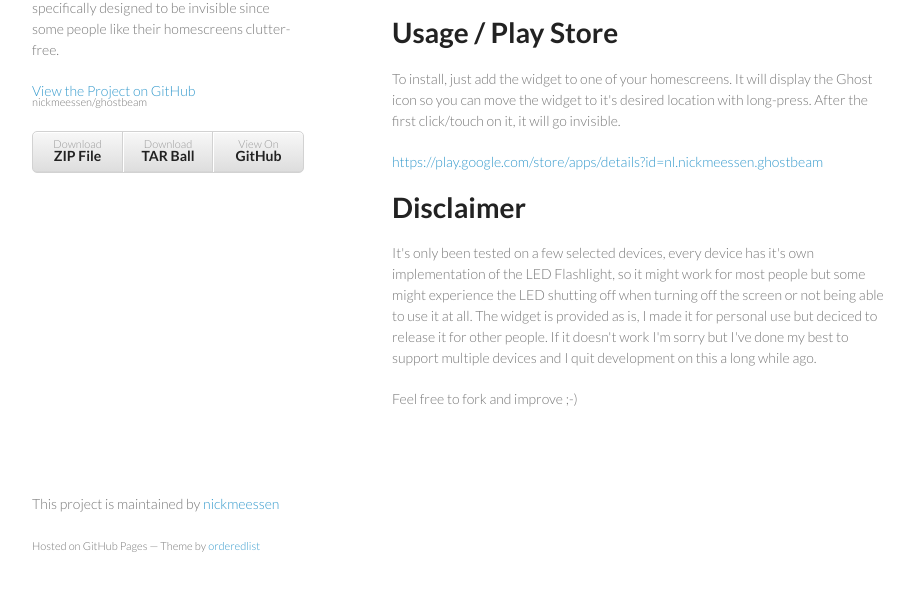
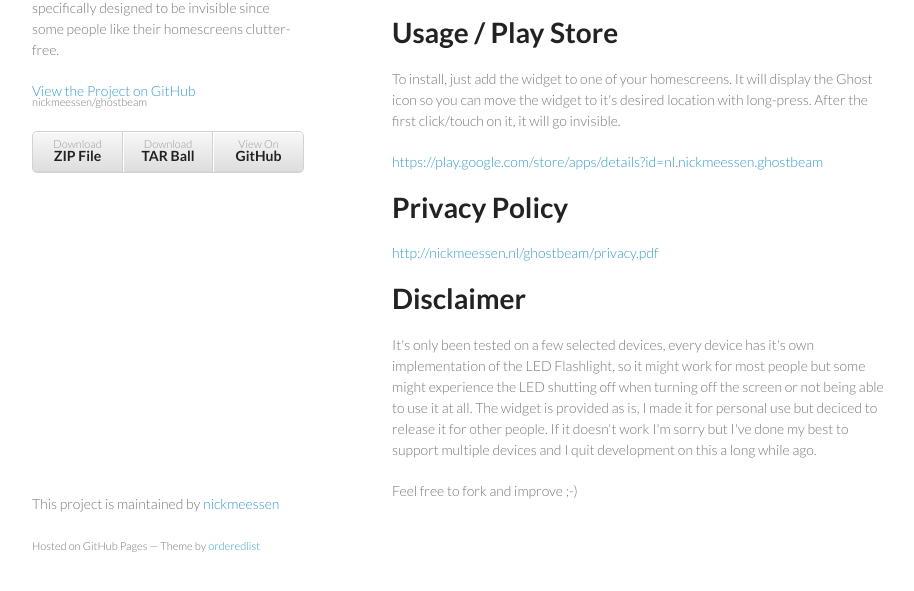
Before and after one commit to nickmeessen/ghostbeam, a plain HTML site: page index.html in a window 1280 px wide. Shown: the part 175-766 px from the top of the page, without its empty margins (178-1092 px from the left). Drawn offline with Linux system fonts and the light colour scheme.

Commit message:
- add privacy policy

```diff
--- a/index.html
+++ b/index.html
@@ -41,6 +41,12 @@
 <p><a href="https://play.google.com/store/apps/details?id=nl.nickmeessen.ghostbeam">https://play.google.com/store/apps/details?id=nl.nickmeessen.ghostbeam</a></p>
 
 <h1>
+<a name="usage--play-store-" class="anchor" href="#usage--play-store-"><span class="octicon octicon-link"></span></a>Privacy Policy </h1>
+
+<p><a href="http://nickmeessen.nl/ghostbeam/privacy.pdf">http://nickmeessen.nl/ghostbeam/privacy.pdf</a></p>
+
+
+<h1>
 <a name="disclaimer-" class="anchor" href="#disclaimer-"><span class="octicon octicon-link"></span></a>Disclaimer </h1>
 
 <p>It's only been tested on a few selected devices, every device has it's own implementation of the LED Flashlight, so it might work for most people but some might experience the LED shutting off when turning off the screen or not being able to use it at all. The widget is provided as is, I made it for personal use but deciced to release it for other people. If it doesn't work I'm sorry but I've done my best to support multiple devices and I quit development on this a long while ago.</p>
```
